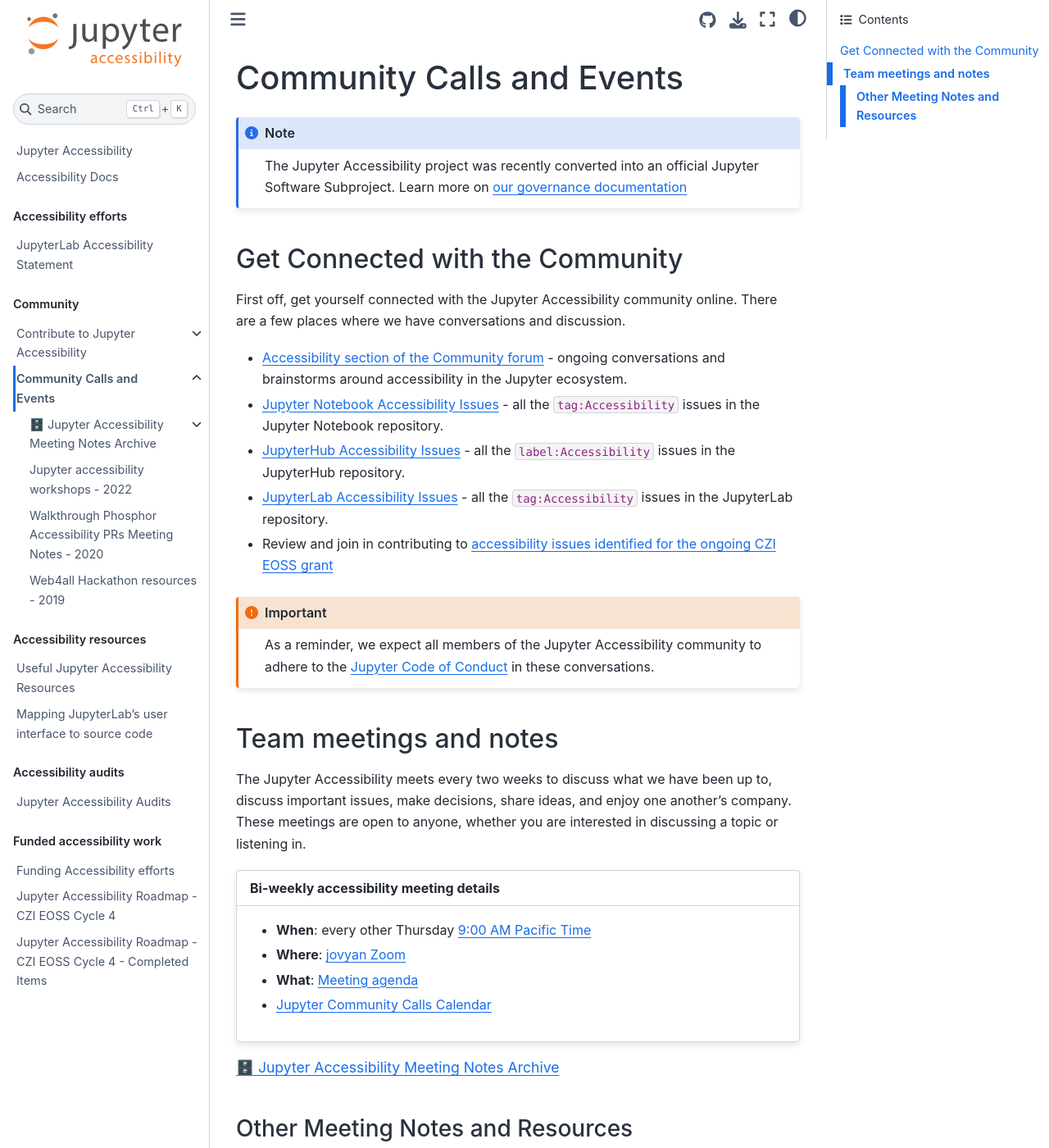
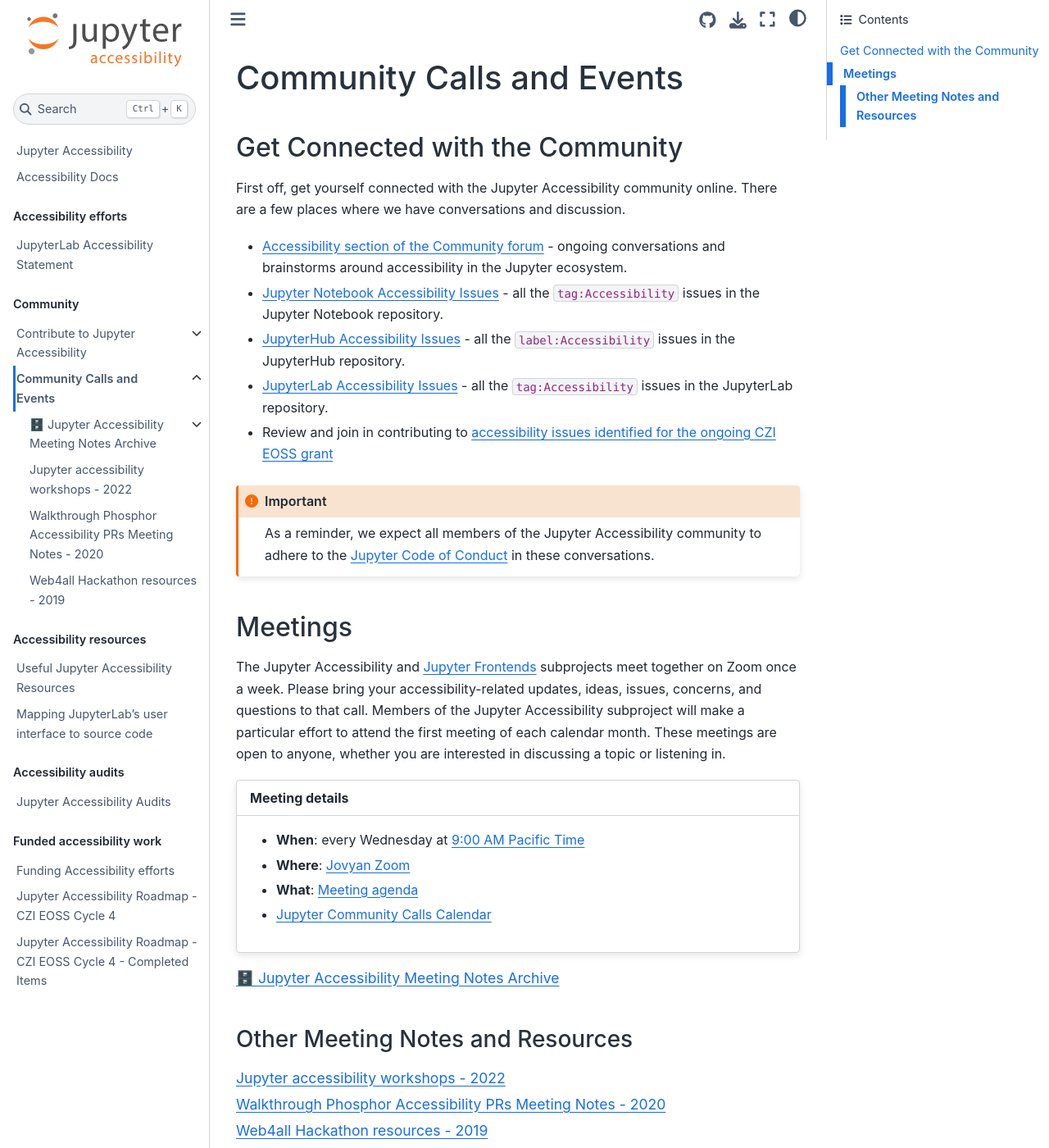
Before and after one commit to jupyter/accessibility, a Jupyter Book: the page built from docs/community/index.md, in a window 1280 px wide and 1400 px high. Shown: the whole window at 82% size. Built offline with Jupyter Book 1.0.4 settings and Sphinx 7.4.7 and the Sphinx Book theme 1.1.4, drawn with Linux system fonts in a browser that asks for light colours.

Commit message:
Update meetings info

````diff
--- a/docs/community/index.md
+++ b/docs/community/index.md
@@ -1,9 +1,4 @@
 # Community Calls and Events
-
-```{note}
-The Jupyter Accessibility project was recently converted into an official Jupyter Software Subproject.
-Learn more on [our governance documentation](governance.md)
-```
 
 ## Get Connected with the Community
 
@@ -20,17 +15,19 @@
 As a reminder, we expect all members of the Jupyter Accessibility community to adhere to the [Jupyter Code of Conduct][jupyter-coc] in these conversations.
 ```
 
-## Team meetings and notes
+## Meetings
 
-The Jupyter Accessibility meets every two weeks to discuss what we have been up to, discuss important issues, make decisions, share ideas, and enjoy one another’s company.
+The Jupyter Accessibility and [Jupyter Frontends](https://github.com/jupyterlab/frontends-team-compass) subprojects meet together on Zoom once a week.
+Please bring your accessibility-related updates, ideas, issues, concerns, and questions to that call.
+Members of the Jupyter Accessibility subproject will make a particular effort to attend the first meeting of each calendar month.
 These meetings are open to anyone, whether you are interested in discussing a topic or listening in.
 
 ```{card}
-**Bi-weekly accessibility meeting details**
+**Meeting details**
 ^^^
-* **When**: every other Thursday [9:00 AM Pacific Time](https://www.thetimezoneconverter.com/?t=9%3A00%20am&tz=San%20Francisco&)
-* **Where**: [jovyan Zoom](https://zoom.us/my/jovyan?pwd=c0JZTHlNdS9Sek9vdzR3aTJ4SzFTQT09)
-* **What**: [Meeting agenda](https://hackmd.io/WnaWXboXSiGoqWvev_fAvA)
+* **When**: every Wednesday at [9:00 AM Pacific Time](https://www.thetimezoneconverter.com/?t=9%3A00%20am&tz=San%20Francisco&)
+* **Where**: [Jovyan Zoom](https://zoom.us/my/jovyan?pwd=c0JZTHlNdS9Sek9vdzR3aTJ4SzFTQT09)
+* **What**: [Meeting agenda](https://hackmd.io/Y7fBMQPSQ1C08SDGI-fwtg)
 * [Jupyter Community Calls Calendar](https://calendar.google.com/calendar/u/0/r?cid=dgpd36f43et9grabn6tdin6pmc@group.calendar.google.com&cid=m3hek69dag7381umt8kcjd75u4@group.calendar.google.com&cid=aqpkui5q7oi32pk9tcp53hnssc@group.calendar.google.com&cid=d1874ur6fdhuj0snjnilac2nlc@group.calendar.google.com&cid=piahinejjr6ssvi8ikmjjop6ro@group.calendar.google.com)
 ```
 
````
